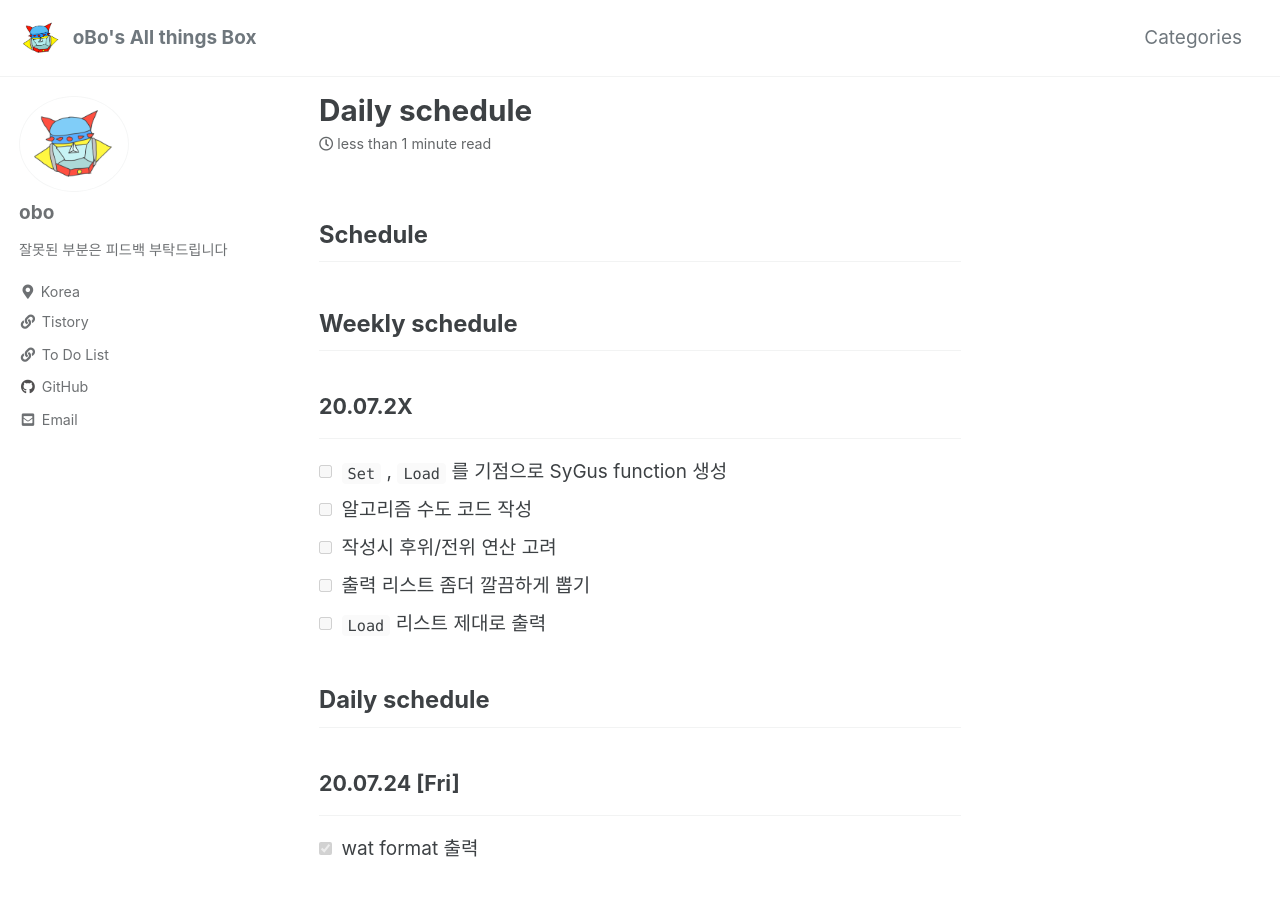
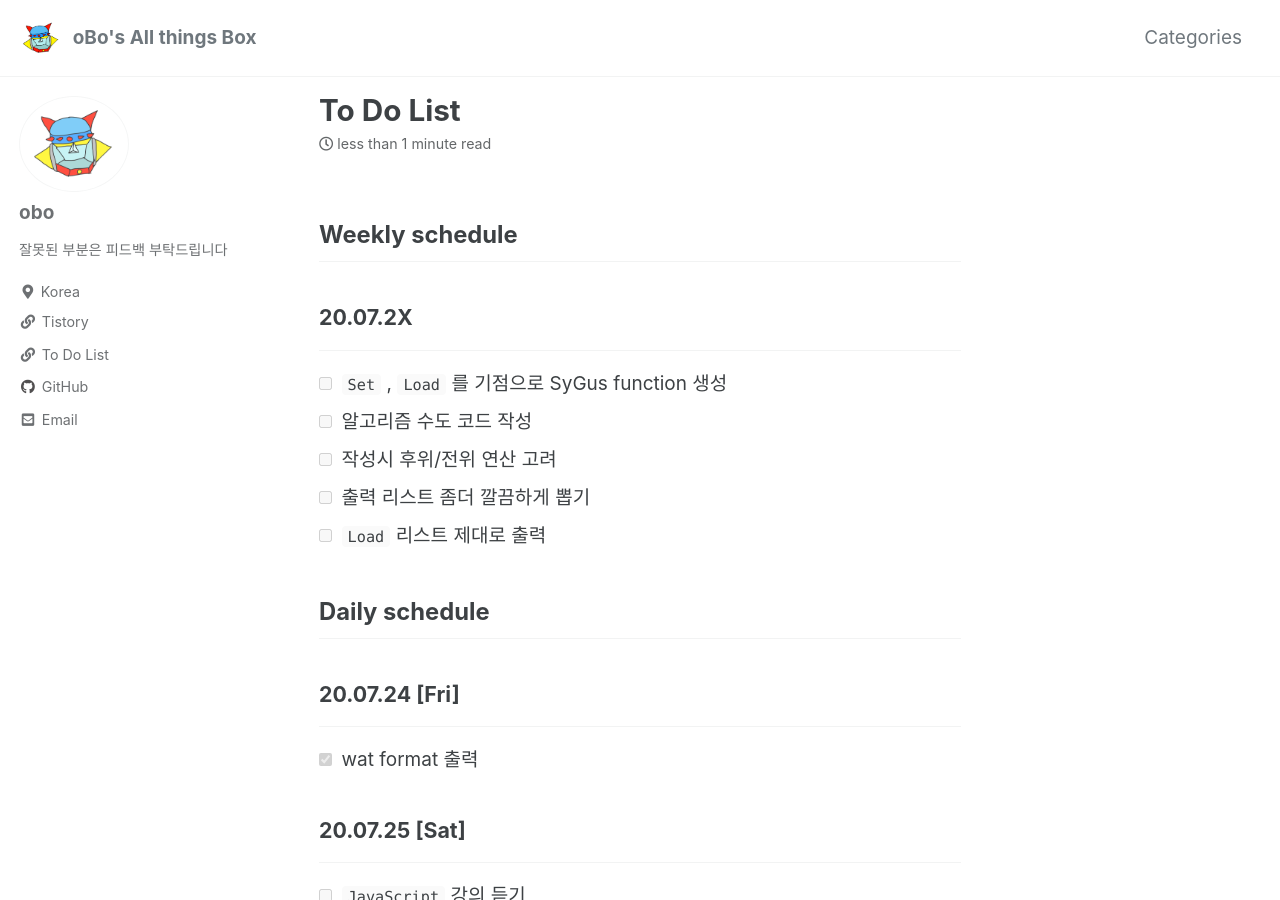
Before and after one commit to ggh-png/happyOBO.github.io, a Jekyll site: the page built from _posts/2020-07-24-TodoList-post.md, in a window 1280 px wide and 900 px high. Built offline with Jekyll 4.4.1, drawn with Linux system fonts in a browser that asks for light colours; cached includes are drawn as plain includes.

Commit message:
Update 2020-07-24-TodoList-post.md

```diff
--- a/_posts/2020-07-24-TodoList-post.md
+++ b/_posts/2020-07-24-TodoList-post.md
@@ -1,9 +1,8 @@
 ---
-title: "Daily schedule"
+title: "To Do List"
 date: 2020-07-24 16:00:28 -0400
 categories: ToDoList
 ---
-## Schedule
 
 ## Weekly schedule
 
```
